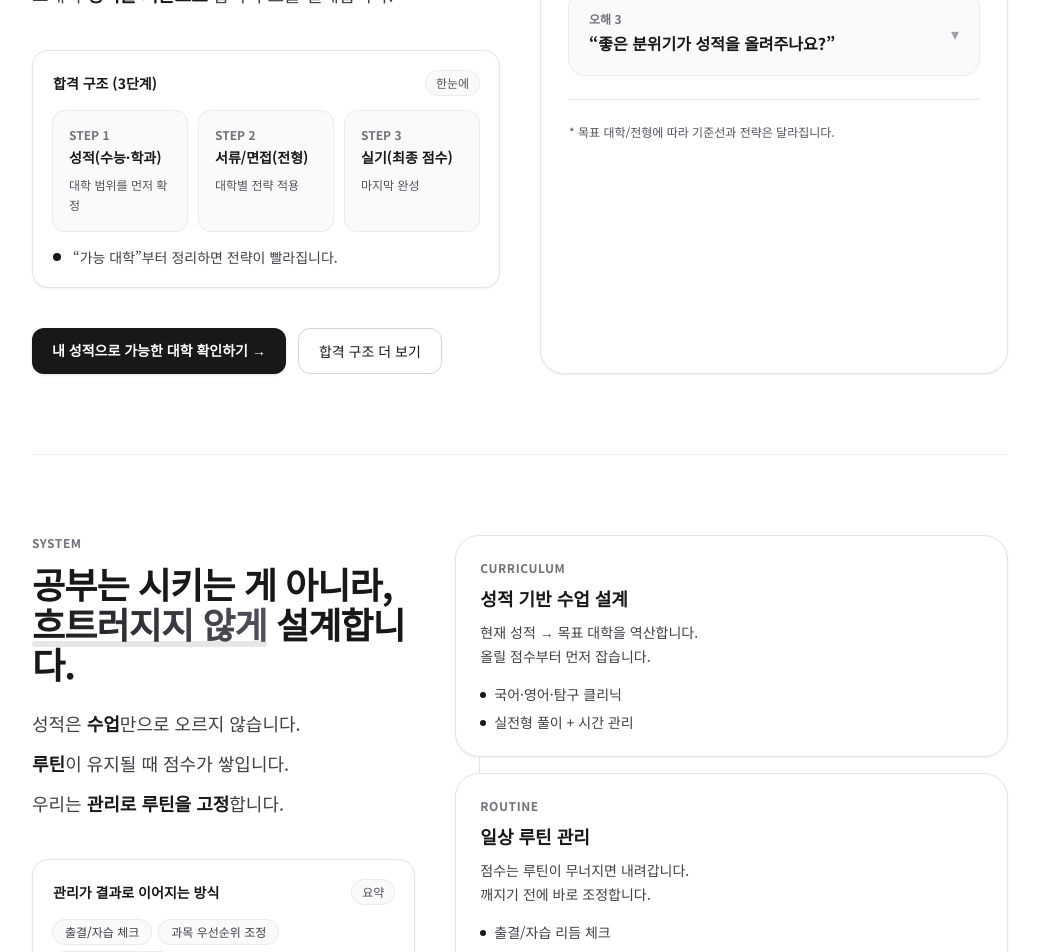
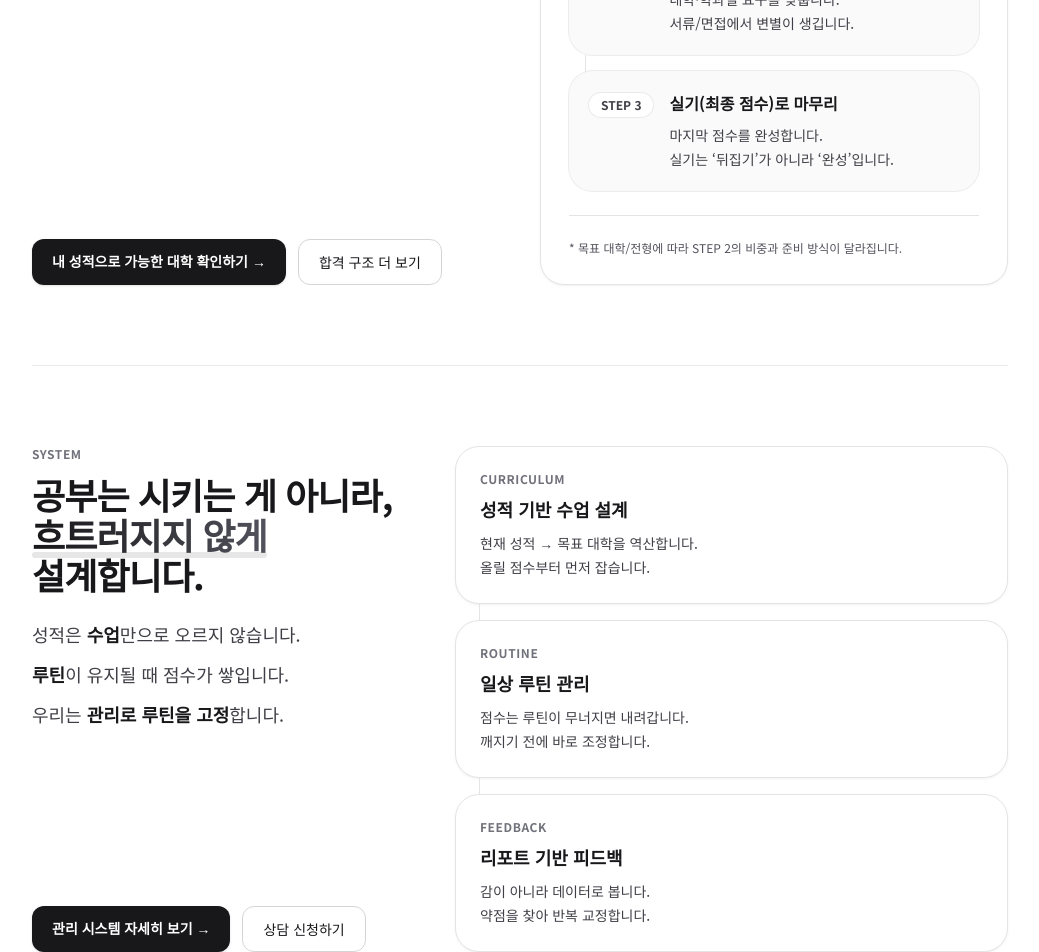
Before and after one commit to gyhan0223/beutiful-academy, a Next.js app: page / in a window 1280 px wide. Shown: the part 1020-1972 px from the top of the page, without its empty margins (120-1159 px from the left). Built offline with nearby package versions, Linux system fonts and the light colour scheme.

Commit message:
Update page.tsx

```diff
--- a/src/app/page.tsx
+++ b/src/app/page.tsx
@@ -210,6 +210,38 @@ function StickyMiniCTA() {
   );
 }
 
+function Reveal({
+  children,
+  delay = 0,
+  y = 12,
+  rootMargin,
+}: {
+  children: React.ReactNode;
+  delay?: number;
+  y?: number;
+  rootMargin?: string;
+}) {
+  const { ref, inView } = useInViewOnce<HTMLDivElement>(
+    rootMargin ?? "-10% 0px -10% 0px"
+  );
+
+  return (
+    <div
+      ref={ref}
+      className={[
+        "transition-all duration-700 will-change-transform",
+        inView ? "opacity-100 translate-y-0" : "opacity-0",
+      ].join(" ")}
+      style={{
+        transform: inView ? "translateY(0px)" : `translateY(${y}px)`,
+        transitionDelay: `${delay}ms`,
+      }}
+    >
+      {children}
+    </div>
+  );
+}
+
 export default function Home() {
   const [singleOpen, setSingleOpen] = useState(false);
   const [singleSrc, setSingleSrc] = useState<string | null>(null);
@@ -282,6 +314,7 @@ export default function Home() {
         <Divider />
 
         {/* ✅ WHY: 텍스트 압축 + FAQ 아코디언 */}
+        <Reveal>
           <section className="py-14 sm:py-20">
             <div className="grid grid-cols-1 lg:grid-cols-12 gap-10 items-stretch">
               {/* Left */}
@@ -292,9 +325,8 @@ export default function Home() {
                   </p>
 
                   <h2 className="mt-3 text-3xl sm:text-4xl font-semibold tracking-tight text-zinc-900">
-                  미대 입시는
+                    미대 입시는 실기가 아니라,
                     <br className="hidden sm:block" />
-                  실기가 아니라,{" "}
                     <span className="relative inline-block">
                       <span className="bg-gradient-to-r from-zinc-900 to-zinc-600 bg-clip-text text-transparent">
                         성적에서
@@ -328,60 +360,6 @@ export default function Home() {
                       합격 구조를 설계합니다.
                     </p>
                   </div>
-
-                {/* ✅ 구조 카드: 설명 한 줄로 축약 */}
-                <div className="mt-10 rounded-2xl border border-zinc-200 bg-white p-5 shadow-sm shadow-zinc-900/5">
-                  <div className="flex items-center justify-between gap-4">
-                    <p className="text-sm font-semibold text-zinc-900">
-                      합격 구조 (3단계)
-                    </p>
-                    <span className="rounded-full bg-zinc-50 px-2.5 py-1 text-xs font-medium text-zinc-600 ring-1 ring-zinc-200/70">
-                      한눈에
-                    </span>
-                  </div>
-
-                  <div className="mt-4 grid grid-cols-1 sm:grid-cols-3 gap-3">
-                    {[
-                      {
-                        step: "STEP 1",
-                        title: "성적(수능·학과)",
-                        desc: "대학 범위를 먼저 확정",
-                      },
-                      {
-                        step: "STEP 2",
-                        title: "서류/면접(전형)",
-                        desc: "대학별 전략 적용",
-                      },
-                      {
-                        step: "STEP 3",
-                        title: "실기(최종 점수)",
-                        desc: "마지막 완성",
-                      },
-                    ].map((x) => (
-                      <div
-                        key={x.step}
-                        className="rounded-xl bg-zinc-50 p-4 ring-1 ring-zinc-200/70"
-                      >
-                        <p className="text-xs font-semibold text-zinc-500">
-                          {x.step}
-                        </p>
-                        <p className="mt-1 text-sm font-semibold text-zinc-900">
-                          {x.title}
-                        </p>
-                        <p className="mt-2 text-xs leading-5 text-zinc-600">
-                          {x.desc}
-                        </p>
-                      </div>
-                    ))}
-                  </div>
-
-                  <div className="mt-4 flex items-center gap-3">
-                    <div className="h-2 w-2 rounded-full bg-zinc-900" />
-                    <p className="text-xs sm:text-sm text-zinc-700">
-                      “가능 대학”부터 정리하면 전략이 빨라집니다.
-                    </p>
-                  </div>
-                </div>
                 </div>
 
                 {/* CTA */}
@@ -407,74 +385,82 @@ export default function Home() {
                 </div>
               </div>
 
-            {/* Right: ✅ 오해 3가지 = 아코디언(접기/펼치기) */}
+              {/* Right: ✅ 합격 구조 3단계 (세로 나열) */}
               <div className="lg:col-span-6">
                 <div className="h-full rounded-3xl border border-zinc-200 bg-white p-6 sm:p-7 shadow-sm shadow-zinc-900/5">
                   <div className="flex items-center justify-between">
                     <p className="text-sm font-semibold text-zinc-900">
-                    자주 하는 오해 3가지
+                      합격 구조 (3단계)
                     </p>
-                  <p className="text-xs text-zinc-500">클릭해서 펼치기</p>
+                    <p className="text-xs text-zinc-500">순서대로 진행됩니다</p>
                   </div>
 
-                <div className="mt-6 space-y-3">
+                  <div className="mt-6 flex flex-col gap-4">
                     {[
                       {
-                      tag: "오해 1",
-                      q: "실기만 잘하면 되지 않나요?",
-                      a: "실기 점수는 비슷하게 모입니다. 먼저 성적 기준선(지원 범위)이 결정됩니다.",
+                        step: "STEP 1",
+                        title: "성적(수능·학과)로 지원 범위 확정",
+                        desc: "가능 대학을 먼저 정리합니다.\n여기서 합격권이 결정됩니다.",
                       },
                       {
-                      tag: "오해 2",
-                      q: "학과는 실기랑 연결되는 거 아닌가요?",
-                      a: "학과와 실기는 별개입니다. 학과로 합격권을 만들고, 실기로 완성합니다.",
+                        step: "STEP 2",
+                        title: "서류/면접(전형) 전략 적용",
+                        desc: "대학·학과별 요구를 맞춥니다.\n서류/면접에서 변별이 생깁니다.",
                       },
                       {
-                      tag: "오해 3",
-                      q: "좋은 분위기가 성적을 올려주나요?",
-                      a: "분위기는 유지가 어렵습니다. 저희는 관리 시스템으로 루틴이 깨지기 전에 개입합니다.",
+                        step: "STEP 3",
+                        title: "실기(최종 점수)로 마무리",
+                        desc: "마지막 점수를 완성합니다.\n실기는 ‘뒤집기’가 아니라 ‘완성’입니다.",
                       },
-                  ].map((x) => (
-                    <details
-                      key={x.tag}
-                      className="group rounded-2xl bg-zinc-50 ring-1 ring-zinc-200/70 transition
-                         open:bg-white open:shadow-md open:shadow-zinc-900/5"
+                    ].map((s, idx) => (
+                      <Reveal key={s.step} delay={idx * 80}>
+                        <div className="relative">
+                          {/* 흐름선 (마지막 제외) */}
+                          {idx < 2 && (
+                            <div className="absolute left-4 top-full h-6 w-px bg-zinc-200" />
+                          )}
+
+                          <div
+                            className="rounded-3xl bg-zinc-50 p-5 ring-1 ring-zinc-200/70 transition
+                         hover:-translate-y-[2px] hover:shadow-md hover:shadow-zinc-900/5"
                           >
-                      <summary className="cursor-pointer list-none p-5">
-                        <div className="flex items-center justify-between gap-4">
-                          <div>
-                            <p className="text-xs font-semibold text-zinc-500">
-                              {x.tag}
+                            <div className="flex items-start gap-4">
+                              <div className="mt-0.5 rounded-full bg-white px-3 py-1 text-xs font-semibold text-zinc-700 ring-1 ring-zinc-200/70">
+                                {s.step}
+                              </div>
+
+                              <div className="min-w-0">
+                                <p className="text-base font-semibold text-zinc-900">
+                                  {s.title}
                                 </p>
-                            <p className="mt-1 text-base font-semibold text-zinc-900">
-                              “{x.q}”
+
+                                <p className="mt-2 text-sm leading-6 text-zinc-700 whitespace-pre-line">
+                                  {s.desc}
                                 </p>
                               </div>
-                          <span className="text-zinc-400 transition group-open:rotate-180">
-                            ▾
-                          </span>
                             </div>
-                      </summary>
-                      <div className="px-5 pb-5 -mt-2">
-                        <p className="text-sm leading-6 text-zinc-700">{x.a}</p>
                           </div>
-                    </details>
+                        </div>
+                      </Reveal>
                     ))}
                   </div>
 
                   <div className="mt-6 border-t border-zinc-200 pt-6">
                     <p className="text-xs text-zinc-600">
-                    * 목표 대학/전형에 따라 기준선과 전략은 달라집니다.
+                      * 목표 대학/전형에 따라 STEP 2의 비중과 준비 방식이
+                      달라집니다.
                     </p>
                   </div>
                 </div>
               </div>
             </div>
           </section>
+        </Reveal>
 
         <Divider />
 
         {/* ✅ SYSTEM (텍스트 압축 + 시원하게) */}
+        <Reveal delay={80}>
           <section className="py-14 sm:py-20">
             <div className="grid grid-cols-1 lg:grid-cols-12 gap-10 items-stretch">
               {/* Left */}
@@ -492,7 +478,8 @@ export default function Home() {
                         흐트러지지 않게
                       </span>
                       <span className="absolute -bottom-1 left-0 h-[6px] w-full rounded-full bg-zinc-900/10" />
-                  </span>{" "}
+                    </span>
+                    <br className="hidden sm:block" />
                     설계합니다.
                   </h2>
 
@@ -504,8 +491,8 @@ export default function Home() {
                       만으로 오르지 않습니다.
                     </p>
                     <p>
-                    <span className="font-semibold text-zinc-900">루틴</span>이
-                    유지될 때 점수가 쌓입니다.
+                      <span className="font-semibold text-zinc-900">루틴</span>
+                      이 유지될 때 점수가 쌓입니다.
                     </p>
                     <p>
                       우리는{" "}
@@ -514,38 +501,6 @@ export default function Home() {
                       </span>
                       합니다.
                     </p>
-                </div>
-
-                {/* ✅ 관리 메커니즘: 길게 설명 X, “칩”으로 */}
-                <div className="mt-10 rounded-2xl border border-zinc-200 bg-white p-5 shadow-sm shadow-zinc-900/5">
-                  <div className="flex items-center justify-between gap-4">
-                    <p className="text-sm font-semibold text-zinc-900">
-                      관리가 결과로 이어지는 방식
-                    </p>
-                    <span className="rounded-full bg-zinc-50 px-2.5 py-1 text-xs font-medium text-zinc-600 ring-1 ring-zinc-200/70">
-                      요약
-                    </span>
-                  </div>
-
-                  {/* ✅ 3칩: 한눈에 */}
-                  <div className="mt-4 flex flex-wrap gap-2">
-                    <span className="rounded-full bg-zinc-50 px-3 py-1 text-xs font-medium text-zinc-700 ring-1 ring-zinc-200/70">
-                      출결/자습 체크
-                    </span>
-                    <span className="rounded-full bg-zinc-50 px-3 py-1 text-xs font-medium text-zinc-700 ring-1 ring-zinc-200/70">
-                      과목 우선순위 조정
-                    </span>
-                    <span className="rounded-full bg-zinc-50 px-3 py-1 text-xs font-medium text-zinc-700 ring-1 ring-zinc-200/70">
-                      리포트 기반 피드백
-                    </span>
-                  </div>
-
-                  <div className="mt-4 flex items-center gap-3">
-                    <div className="h-2 w-2 rounded-full bg-zinc-900" />
-                    <p className="text-xs sm:text-sm text-zinc-700">
-                      끊기는 지점을 먼저 막으면, 점수는 안정적으로 올라갑니다.
-                    </p>
-                  </div>
                   </div>
                 </div>
 
@@ -580,24 +535,19 @@ export default function Home() {
                       label: "CURRICULUM",
                       title: "성적 기반 수업 설계",
                       desc: "현재 성적 → 목표 대학을 역산합니다.\n올릴 점수부터 먼저 잡습니다.",
-                    items: ["국어·영어·탐구 클리닉", "실전형 풀이 + 시간 관리"],
                     },
                     {
                       label: "ROUTINE",
                       title: "일상 루틴 관리",
                       desc: "점수는 루틴이 무너지면 내려갑니다.\n깨지기 전에 바로 조정합니다.",
-                    items: ["출결/자습 리듬 체크", "복습 흐름 유지 설계"],
                     },
                     {
                       label: "FEEDBACK",
                       title: "리포트 기반 피드백",
                       desc: "감이 아니라 데이터로 봅니다.\n약점을 찾아 반복 교정합니다.",
-                    items: [
-                      "정기 상담 + 성적 리포트",
-                      "대학/전형 일정·전략 조율",
-                    ],
                     },
                   ].map((c, idx) => (
+                    <Reveal key={c.label} delay={idx * 80}>
                       <div key={c.label} className="relative">
                         {/* 흐름선 (마지막 카드 제외) */}
                         {idx < 2 && (
@@ -623,27 +573,19 @@ export default function Home() {
                           <p className="mt-2 text-sm leading-6 text-zinc-700 whitespace-pre-line">
                             {c.desc}
                           </p>
-
-                      {/* Bullets */}
-                      <ul className="mt-4 space-y-2 text-sm text-zinc-700">
-                        {c.items.map((it) => (
-                          <li key={it} className="flex gap-2">
-                            <span className="mt-2 h-1.5 w-1.5 rounded-full bg-zinc-900" />
-                            {it}
-                          </li>
-                        ))}
-                      </ul>
                         </div>
                       </div>
+                    </Reveal>
                   ))}
                 </div>
               </div>
             </div>
           </section>
+        </Reveal>
       </Container>
 
       {/* 시설은 신뢰 보조재로 뒤에 */}
-      <section className="pb-24 pt-10 sm:pt-14">
+      <section id="facility" className="pb-24 pt-10 sm:pt-14">
         <Divider />
 
         <div className="mx-auto w-full max-w-6xl px-4 sm:px-6 lg:px-8">
@@ -1093,6 +1035,7 @@ export default function Home() {
           onClose={() => setSingleOpen(false)}
         />
       </section>
+      <StickyMiniCTA />
     </PageShell>
   );
 }
```
Lines whose indentation alone changed are shown as unchanged.
